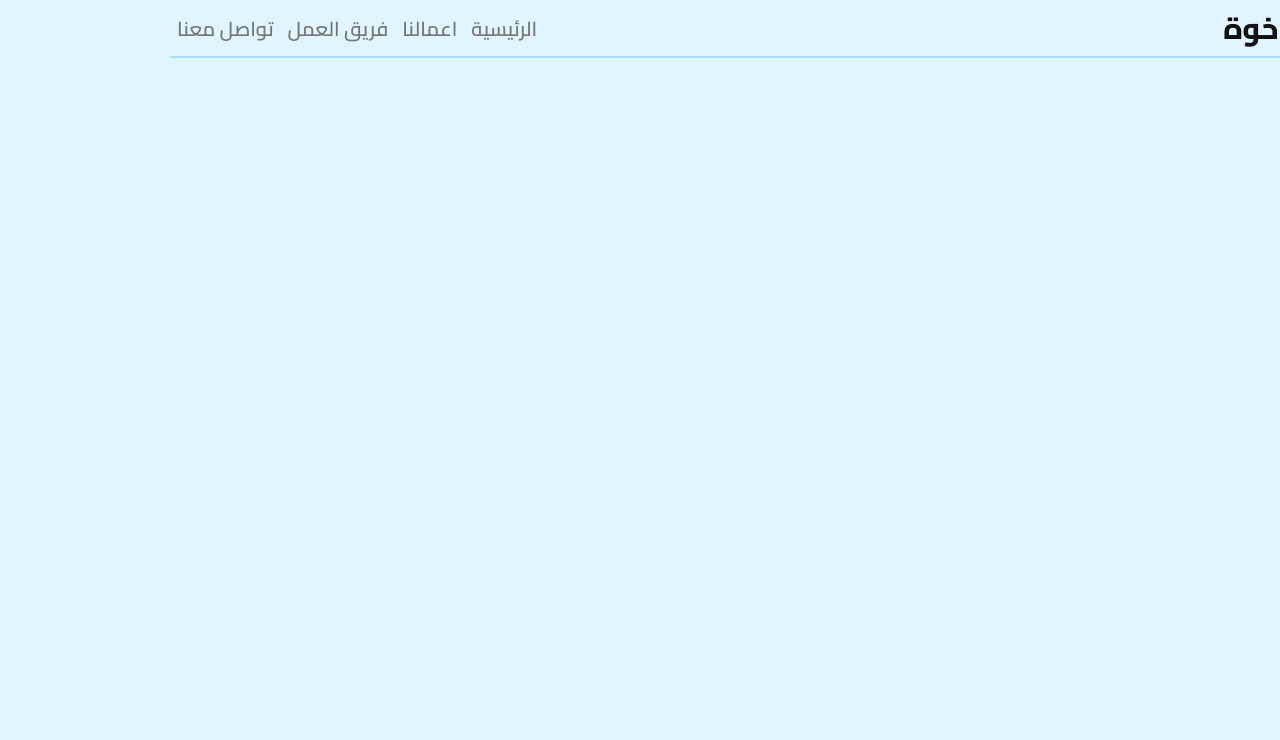
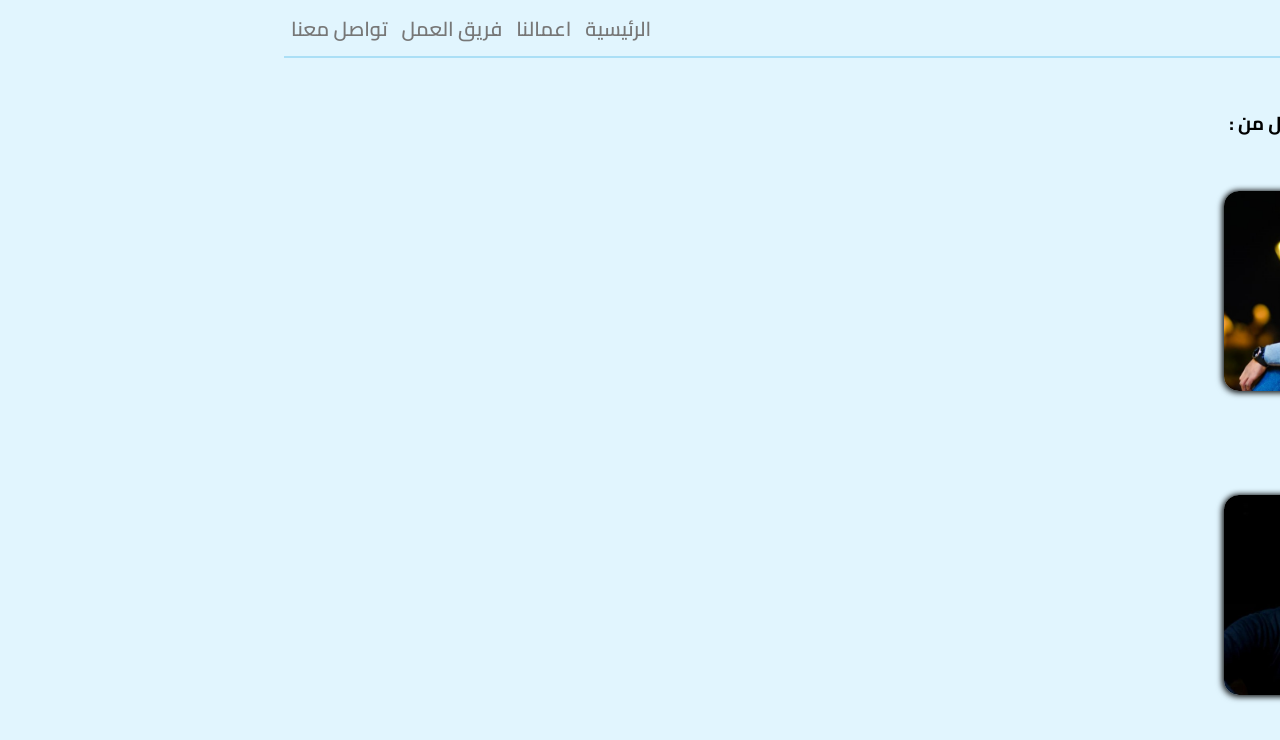
Before and after one commit to AntoHany/el-25wa, a React (Create React App) app: page /team in a window 1280 px wide. Shown: the top 740 px of the page. Built offline with nearby package versions, Linux system fonts and the light colour scheme.

Commit message:
update team work

```diff
--- /dev/null
+++ b/src/Api/ApiFetching.js
@@ -0,0 +1,19 @@
+export function getTeamMember(){
+  let team = [
+    {
+      id: 0,
+      name: 'حسين محمد',
+      image: 'hussein.jpg',
+      instaLink: '',
+      faceLink: '',
+    },
+    {
+      id: 1,
+      name: 'محمد جلال',
+      image: 'mohamed.jpg',
+      instaLink: '',
+      faceLink: '',
+    }
+  ]
+  return team;
+}
--- a/src/App.js
+++ b/src/App.js
@@ -11,6 +11,7 @@ import {
 } from "react-router-dom";
 
 import "./App.css"
+import Login from "./pages/Login";
 
 const router = createBrowserRouter([
   {
@@ -30,6 +31,10 @@ const router = createBrowserRouter([
     path: "/contact",
     element: <Contact />,
   },
+  {
+    path: "/login",
+    element: <Login />,
+  },
 ]);
 
 function App() {
--- a/src/componant/Text.js
+++ b/src/componant/Text.js
@@ -1,3 +1,4 @@
+import { Link } from 'react-router-dom';
 import './Text.css'
 function Text(){
   return(
@@ -13,6 +14,7 @@ function Text(){
         <li>شيش حصيرة و سلك بليسية </li>
       </span>
         نقدم لكم ارقى التصاميم باجود الخامات
+        لرؤيه الاعمال <Link to={'/work'}>اضغط هنا</Link>
     </div>
   )
 }
--- /dev/null
+++ b/src/pages/Login.js
@@ -0,0 +1,15 @@
+function Login(){
+  return(
+    <div className="login">
+      <h3>
+        تسجيل الدخول
+      </h3>
+      <div className="form">
+        <input type="text" placeholder="اسم المستخدم"/>
+        <input type="password" placeholder="الرقم السري"/>
+        <button>ارسال</button>
+      </div>
+    </div>
+  )
+}
+export default Login;
--- /dev/null
+++ b/src/pages/Team.css
@@ -0,0 +1,33 @@
+.member-section{
+position: relative;
+}
+.member-section h3{
+  margin: 50px 0;
+}
+.member-section .member {
+  margin: 30px 0;
+}
+.member-section .member .image{
+  width: 200px;
+  height: 200px;
+  border-radius: 15px;
+  box-shadow: 0 0 6px black, -2px 2px 6px rgba(0, 0, 0, 0.5);
+}
+.member-section .member img{
+  border-radius: 15px;
+  width: 100%;
+
+}
+.member-section .member p{
+  padding: 7px;
+  font-weight: 500;
+}
+.member-section .member a{
+  padding: 7px;
+}
+.member-section .member a:first-of-type i {
+  color: blue;
+}
+.member-section .member a:last-of-type i {
+  color: #fc0556;
+}
--- a/src/pages/Team.js
+++ b/src/pages/Team.js
@@ -1,11 +1,49 @@
+import { getTeamMember } from "../Api/ApiFetching";
 import Header from "../componant/Header";
+import './Team.css'
+
+function Nav(){
+  return(
+    <h3>
+      يتكون فريق العمل من :
+    </h3>
+  )
+}
+
+function Member({team}){
+  let member = team.map((ele) => (
+    <div key={ele.id} className="member">
+
+      <div className="image">
+        <img alt={ele.name} src={require(`../images/${ele.image}`)}/>
+      </div>
+
+      <p>الاسم: {ele.name}</p>
+      <a target="_blank" href={ele.faceLink}><i class="fa-brands fa-facebook"></i></a>
+      <a target="_blank" href={ele.instaLink}><i class="fa-brands fa-instagram"></i></a>
+    </div>
+  ))
+
+
+  return(
+    <div className="member-section container">
+      <Nav />
+      {member}
+    </div>
+  )
+}
 
 function Team(){
+
+  let teamData = getTeamMember();
+  // console.log(teamData);
+
   return(
-    <>
+    <div className="team">
       <Header />
-      'Team'
-    </>
+
+      <Member team={teamData}/>
+    </div>
   )
 }
 export default Team;
```
Also changed, not shown: src/images/hussein.jpg (added), src/images/mohamed.jpg (added).
